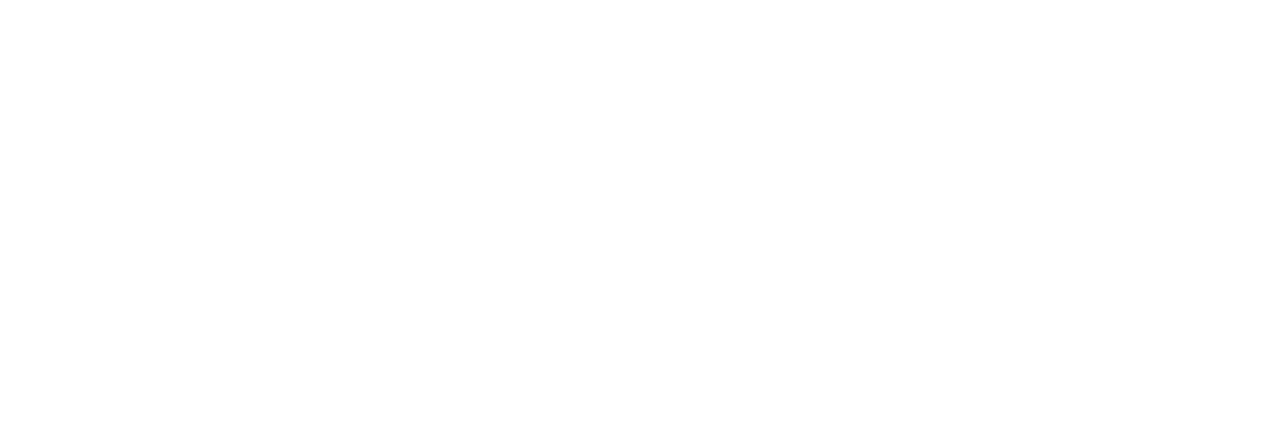
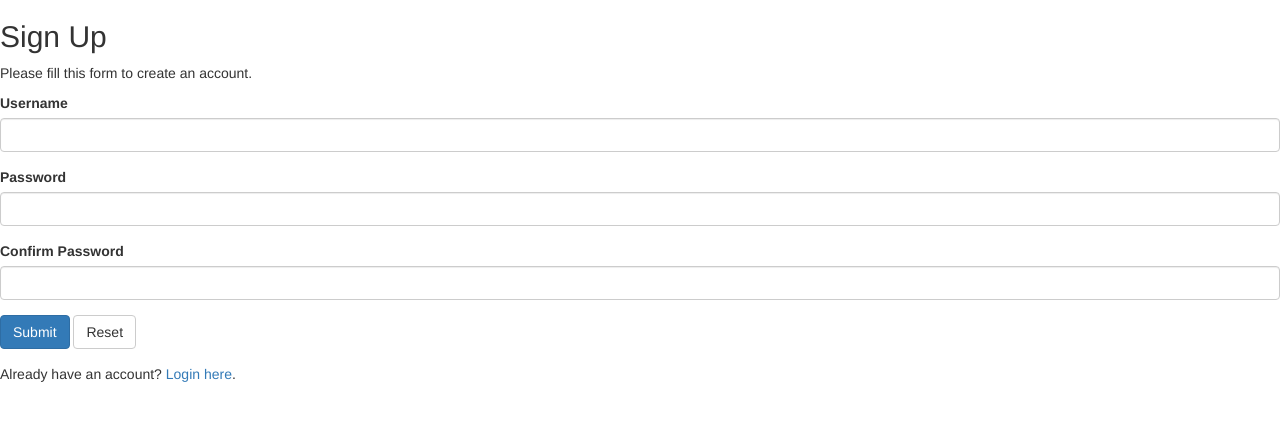
Before and after one commit to unimaxmacha/secureLoginPHP, a PHP site: page /register.php in a window 1280 px wide. Before the commit the part shown is empty. Shown: the top 421 px of the page. Run offline with PHP 8.4, Linux system fonts and the light colour scheme.

Commit message:
File updated
File updated
1. readme.md
2. admin/register.php

```diff
--- a/admin/register.php
+++ b/admin/register.php
@@ -1,9 +1,37 @@
 <!DOCTYPE html>
-<html>
+<html lang="en">
 <head>
-	<title>ユーザー作成</title>
+    <meta charset="UTF-8">
+    <title>ユーザー作成</title>
+    <link rel="stylesheet" href="https://maxcdn.bootstrapcdn.com/bootstrap/3.3.7/css/bootstrap.css">
+    <link rel="stylesheet" href="../css/style.css">
 </head>
 <body>
-
+    <div class="wrapper">
+        <h2>Sign Up</h2>
+        <p>Please fill this form to create an account.</p>
+        <form action="" method="post">
+            <div class="form-group">
+                <label>Username</label>
+                <input type="text" name="username" class="form-control" value="">
+                <span class="help-block"></span>
+            </div>
+            <div class="form-group">
+                <label>Password</label>
+                <input type="password" name="password" class="form-control" value="">
+                <span class="help-block"></span>
+            </div>
+            <div class="form-group">
+                <label>Confirm Password</label>
+                <input type="password" name="confirm_password" class="form-control" value="">
+                <span class="help-block"></span>
+            </div>
+            <div class="form-group">
+                <input type="submit" class="btn btn-primary" value="Submit">
+                <input type="reset" class="btn btn-default" value="Reset">
+            </div>
+            <p>Already have an account? <a href="login.php">Login here</a>.</p>
+        </form>
+    </div>
 </body>
 </html>
```
Also changed, not shown: 1 other file.
